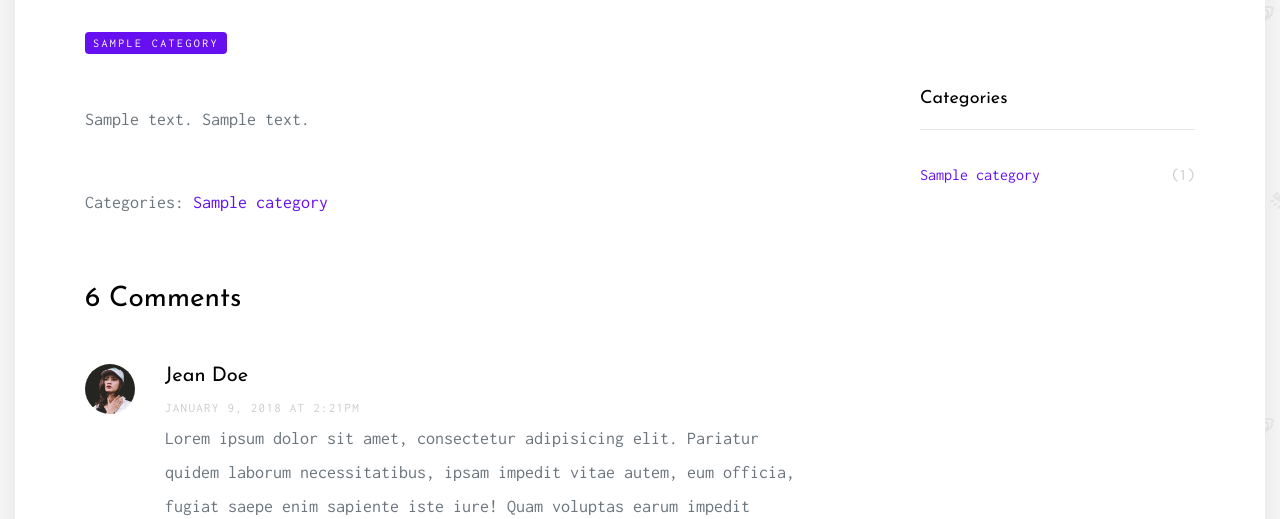
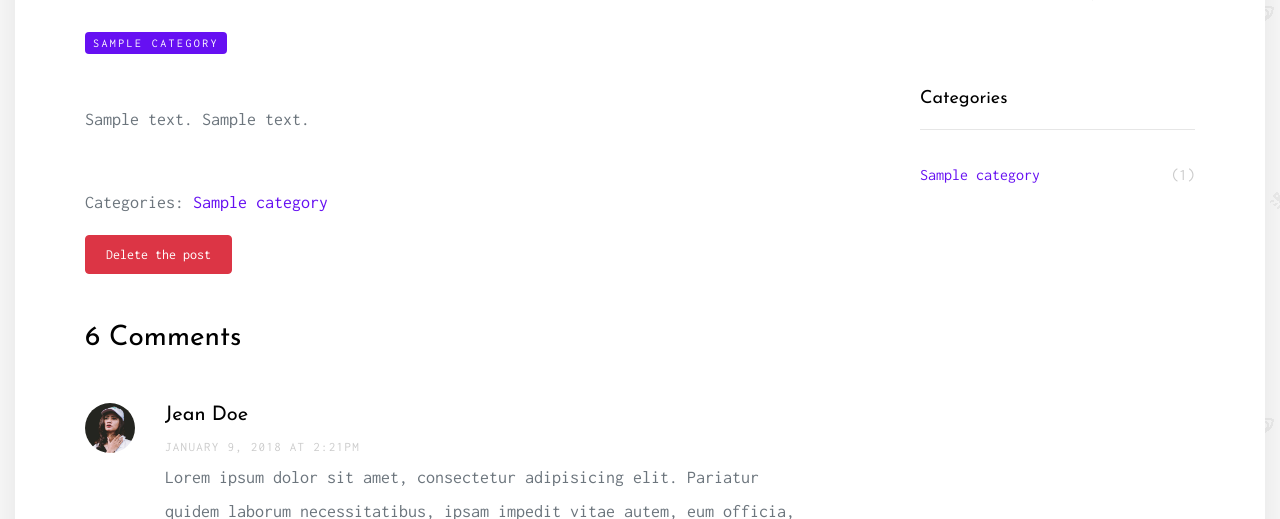
Before and after one commit to LanVu97/BlogWeb, a Django app: a page that uses blogWeb/blogWeb/templates/base.html in a window 1280 px wide. Shown: the part 886-1405 px from the top of the page. Run offline with Django 3.2, Linux system fonts and the light colour scheme; a user stored in the database is signed in; tables that the repository leaves empty hold one stand-in row (values such as "Sample post"); grey boxes marked "Sample" are stand-in pictures; some libraries are stand-ins or nearby versions.

Commit message:
feat: delete post

```diff
--- a/blogWeb/blog/urls.py
+++ b/blogWeb/blog/urls.py
@@ -5,6 +5,6 @@ urlpatterns = [
     path('category/<slug:category_slug>/<slug:blog_slug>', views.blog_detail, name='blog_detail'),
     path('category/<slug:category_slug>', views.category, name='category'),
     path('create_blog/', views.create_blog, name='create_blog'),
-
+    path('delete_blog/<slug:blog_slug>', views.delete_blog, name='delete_blog'),
 
 ]
--- a/blogWeb/blog/views.py
+++ b/blogWeb/blog/views.py
@@ -38,3 +38,11 @@ def create_blog(request):
 
     context['form']= form
     return render (request, 'blog/create.html',context)
+
+def delete_blog(request, blog_slug):
+    obj = get_object_or_404(Post, slug = blog_slug)
+
+    if request.method =="POST":
+        # delete object
+        obj.delete()
+        return redirect('home')
--- a/blogWeb/blogWeb/templates/base.html
+++ b/blogWeb/blogWeb/templates/base.html
@@ -20,6 +20,14 @@
     <!-- Theme Style -->
     <link rel="stylesheet" href="{% static 'css/style.css' %}">
     <link rel="stylesheet" href="{% static 'css/mycss.css' %}">
+
+    <script src="{% static 'js/jquery-3.2.1.min.js' %}"></script>
+    <script src="{% static 'js/jquery-migrate-3.0.0.js' %}"></script>
+    <script src="{% static 'js/popper.min.js' %}"></script>
+    <script src="{% static 'js/bootstrap.min.js' %}"></script>
+    <script src="{% static 'js/owl.carousel.min.js' %}"></script>
+    <script src="{% static 'js/jquery.waypoints.min.js' %}"></script>
+    <script src="{% static 'js/jquery.stellar.min.js' %}"></script>
 
   </head>
   <body>
@@ -73,13 +81,7 @@
     <!-- loader -->
     <div id="loader" class="show fullscreen"><svg class="circular" width="48px" height="48px"><circle class="path-bg" cx="24" cy="24" r="22" fill="none" stroke-width="4" stroke="#eeeeee"/><circle class="path" cx="24" cy="24" r="22" fill="none" stroke-width="4" stroke-miterlimit="10" stroke="#f4b214"/></svg></div>
 
-    <script src="{% static 'js/jquery-3.2.1.min.js' %}"></script>
-    <script src="{% static 'js/jquery-migrate-3.0.0.js' %}"></script>
-    <script src="{% static 'js/popper.min.js' %}"></script>
-    <script src="{% static 'js/bootstrap.min.js' %}"></script>
-    <script src="{% static 'js/owl.carousel.min.js' %}"></script>
-    <script src="{% static 'js/jquery.waypoints.min.js' %}"></script>
-    <script src="{% static 'js/jquery.stellar.min.js' %}"></script>
+
 
 
     <script src="{% static 'js/main.js' %}"></script>
--- a/blogWeb/blogWeb/templates/blog/detail.html
+++ b/blogWeb/blogWeb/templates/blog/detail.html
@@ -30,7 +30,15 @@
                 <div class="pt-5">
                     <p>Categories: <a href="#">{{post.category}}</a> </p>
                 </div>
+                {% if post.author == request.user %}
+                <div>
 
+                    <form action="{% url 'delete_blog' post.slug %}"  method="post" class="confirmation" >
+                        {% csrf_token %}
+                        <input type="submit" value="Delete the post" class="btn btn-danger btn-sm rounded">
+                    </form>
+                </div>
+                {% endif %}
                 <!-- comments -->
                 <div class="pt-5">
                     <h3 class="mb-5">6 Comments</h3>
@@ -166,7 +174,14 @@
             {% include "snippet/sidebar.html" %}
         </div>
 </section>
+<script type="text/javascript">
+    $(".confirmation").submit(function(){
 
+        var res = confirm('Are you sure you wish to delete?');
+        console.log(res);
+        return res;
+    });
+</script>
 
 <!-- END section -->
 {% endblock content %}
```
Also changed, not shown: blogWeb/mediafiles/blogs/img_11.jpg (added), blogWeb/mediafiles/blogs/img_2_0ckiPhi.jpg (added), blogWeb/mediafiles/blogs/img_2_MqUalAN.jpg (added), blogWeb/mediafiles/blogs/img_2_Y007CNn.jpg (added), blogWeb/mediafiles/blogs/img_5_tFbgYvV.jpg (added), blogWeb/mediafiles/blogs/img_6.jpg (added), blogWeb/mediafiles/blogs/img_6_YCyEq1p.jpg (added), blogWeb/mediafiles/blogs/person_4.jpg (added), blogWeb/mediafiles/blogs/person_4_zevPoZE.jpg (added), blogWeb/mediafiles/blogs/person_5.jpg (added).
